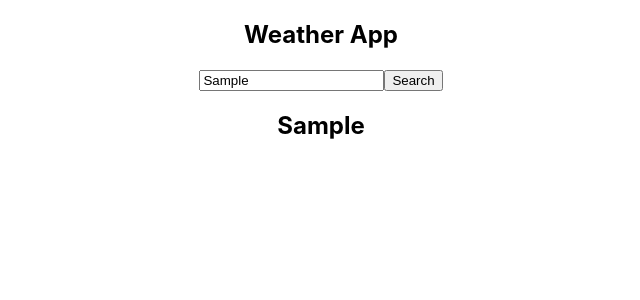
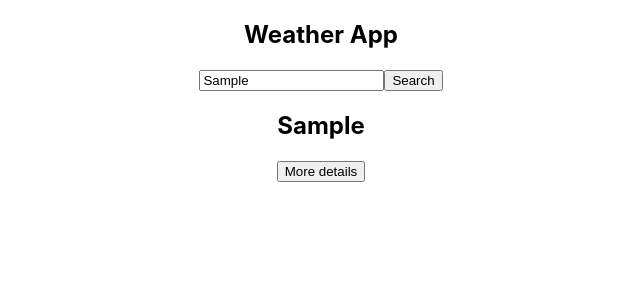
Before and after one commit to jolanta84/weather-app, a React (Create React App) app in the folder weather-app/: page / in a window 1280 px wide. Both pictures are taken after typing "Sample" into the empty fields and a click on the button "Search". Shown: the top 300 px of the page, without its empty margins (319-959 px from the left). Built offline with nearby package versions, Linux system fonts and the light colour scheme; no server answers.

Commit message:
add toggle button

```diff
--- a/weather-app/src/App.tsx
+++ b/weather-app/src/App.tsx
@@ -2,49 +2,52 @@ import "./App.css";
 import Header from "./components/Header/Header";
 import Search from "./components/Search/Search";
 import CurrentWeather from "./components/CurrentWeather/CurrentWeather";
-import React, { useEffect, useState } from 'react';
+import React, { useEffect, useState } from "react";
 import axios from "axios";
-import  {Weather, weatherDefault}  from "./models/weather";
+import {
+  Weather,
+  Temperature,
+  weatherDefault,
+  temperatureDefault,
+} from "./models/types";
 
 const App: React.FC = () => {
   const [city, setCity] = useState("");
   const [weatherData, setWeatherData] = useState<Weather>(weatherDefault);
-
-  console.log('App.tsx start');
+  const [temperatureData, setTemperatureData] =
+    useState<Temperature>(temperatureDefault);
 
   // const [isFetching, setIsFetching] = useState(true);
 
   // https://api.openweathermap.org/data/2.5/weather?q=glwice&appid=0f49db41c8ba9fd435696694d7607902&units=metric&lang=pl
 
-  const API_URL = 'https://api.openweathermap.org/data/2.5/';
-  const API_KEY = '0f49db41c8ba9fd435696694d7607902';
+  const API_URL = "https://api.openweathermap.org/data/2.5/";
+  const API_KEY = "0f49db41c8ba9fd435696694d7607902";
 
   useEffect(() => {
-    // if (city) {
-
+    if (city) {
       axios
-        .get(`${API_URL}weather?q=${city}&appid=${API_KEY}&units=metric&lang=pl`)
+        .get(
+          `${API_URL}weather?q=${city}&appid=${API_KEY}&units=metric&lang=pl`
+        )
         .then((res) => {
-          console.log(res.data);
           setWeatherData(res.data.weather[0]);
-
-          // setWeatherData(res.data.weather);
+          setTemperatureData(res.data.main);
 
           console.log(res.data);
 
-
-        // setIsFetching(false);
+          // setIsFetching(false);
         })
-        .catch(error => console.log("Error"));
-    // }
+        .catch((error) => console.log("Error"));
+      // }
+    }
   }, [city]);
-
 
   return (
     <div className="App">
       <Header />
-      <Search setCity={setCity}  />
-      <CurrentWeather city={city}   weatherData={weatherData}/>
+      <Search setCity={setCity} />
+      <CurrentWeather city={city} weatherData={weatherData} temperatureData={temperatureData} />
     </div>
   );
 };
--- a/weather-app/src/components/CurrentWeather/CurrentWeather.tsx
+++ b/weather-app/src/components/CurrentWeather/CurrentWeather.tsx
@@ -1,20 +1,54 @@
-import React from 'react';
-import {Weather} from "E:/sda-project-weather-app/weather-app/weather-app/src/models/weather";
+
+import React, { useState } from "react";
+
+import {
+  Weather,
+  Temperature,
+} from "E:/sda-project-weather-app/weather-app/weather-app/src/models/types";
+// import {Weather} from ".././models/types";
 
 interface CurrentWeatherProps {
   city: string;
   weatherData: Weather;
+  temperatureData: Temperature;
 }
 
 const CurrentWeather: React.FC<CurrentWeatherProps> = (props) => {
+  const [toggle, setToggle] = useState<boolean>(false);
+
+  const handleClick = () => {
+    setToggle(!toggle);
+  };
   return (
-    <> <h2>{props.city.toString()}</h2>
+    <div
+      style={{
+        visibility: props.city === "" ? "hidden" : "visible",
+      }}
+    ><div>
+      <h2>{props.city.toString()}</h2>
       <p>{props.weatherData.main}</p>
       <p>{props.weatherData.description}</p>
       <p>{props.weatherData.icon}</p>
-    </>
+      <p>{props.temperatureData.temp}</p>
+      <p>{props.temperatureData.feels_like}</p>
+      <p>{props.temperatureData.humidity}</p>
+      <p>{props.temperatureData.temp_max}</p>
+      <p>{props.temperatureData.temp_min}</p>
+  <button
 
-)
+          onClick={handleClick}
+        >
+          {toggle === true ? "Hide details" : "More details"}
+        </button></div>
+        <div
+        style={{
+          visibility: toggle === true ? "visible" : "hidden",
+        }}
+      >
+     Dane
+      </div>
+    </div>
+  );
 };
 
 export default CurrentWeather;
--- /dev/null
+++ b/weather-app/src/models/types.ts
@@ -0,0 +1,36 @@
+// export interface Weather {
+//   id?: number;
+//   main: string;
+//   description: string;
+//   icon: string;
+// }
+
+export interface Temperature {
+  temp: number | undefined;
+  feels_like: number | undefined;
+  humidity: number | undefined;
+  temp_max: number | undefined;
+  temp_min: number | undefined;
+}
+
+export interface Weather {
+  id: number | undefined;
+  main: string | undefined;
+  description: string | undefined;
+  icon: string | undefined;
+}
+
+export const temperatureDefault = {
+  temp: undefined,
+  feels_like: undefined,
+  humidity: undefined,
+  temp_max: undefined,
+  temp_min: undefined,
+};
+
+export const weatherDefault = {
+  id: undefined,
+  main: undefined,
+  description: undefined,
+  icon: undefined,
+};
--- a/weather-app/src/models/weather.ts
+++ /dev/null
@@ -1,21 +0,0 @@
-// export interface Weather {
-//   id?: number;
-//   main: string;
-//   description: string;
-//   icon: string;
-// }
-
-export interface Weather {
-    id: number | undefined;
-    main: string | undefined;
-    description: string | undefined;
-    icon: string | undefined;
-  }
-
-
-  export const weatherDefault = {
-    id: undefined,
-    main: undefined,
-    description: undefined,
-    icon: undefined,
-  };
--- a/weather-app/tsconfig.json
+++ b/weather-app/tsconfig.json
@@ -21,6 +21,6 @@
     "jsx": "react-jsx"
   },
   "include": [
-    "src"
-  ]
+    "src"]
+
 }
```
Lines whose indentation alone changed are shown as unchanged.
